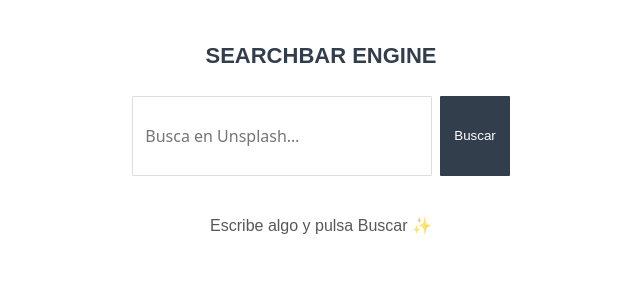
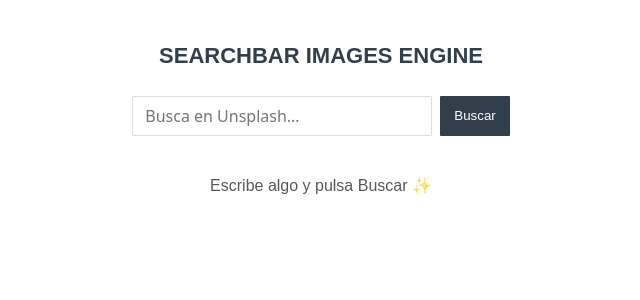
Before and after one commit to Ari-Dsgns/unsplash-searchbar-engine, a React (Vite) app: page / in a window 1280 px wide. Shown: the top 300 px of the page, without its empty margins (319-959 px from the left). Built offline with nearby package versions, Linux system fonts and the light colour scheme.

Commit message:
changes++

```diff
--- a/src/app/App.jsx
+++ b/src/app/App.jsx
@@ -27,7 +27,7 @@
 
   return (
     <div className="container">
-      <h1>SEARCHBAR ENGINE</h1>
+      <h1>SEARCHBAR IMAGES ENGINE</h1>
 
 
       <SearchBar onSearch={onSearch} defaultValue={query} />
--- a/src/styles.css
+++ b/src/styles.css
@@ -49,7 +49,7 @@
   font-size: 16px;
   line-height: 1.5;
   width: min(300px, 90vw);
-  height: 80px;
+  height: 40px;
   padding: 10px 12px;
   border: 1px solid #ddd;
   border-radius: 1px;
```
